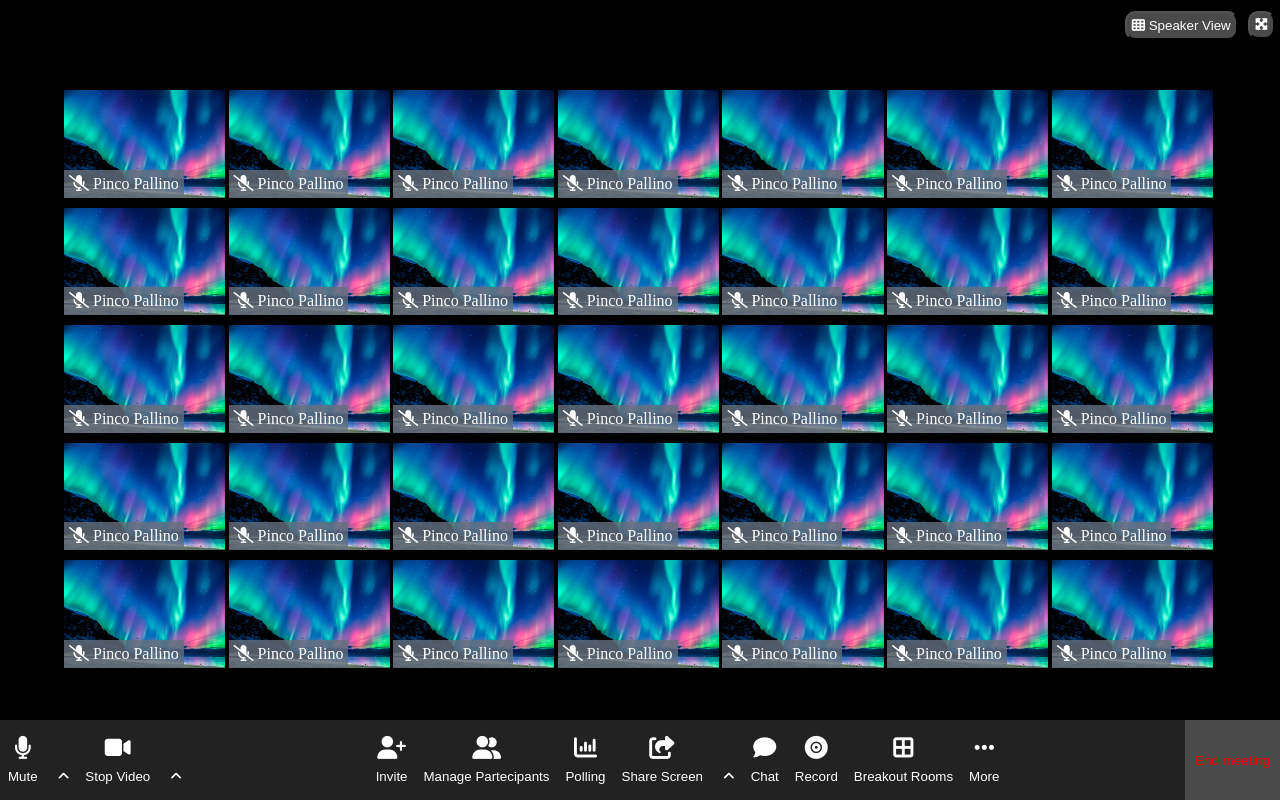
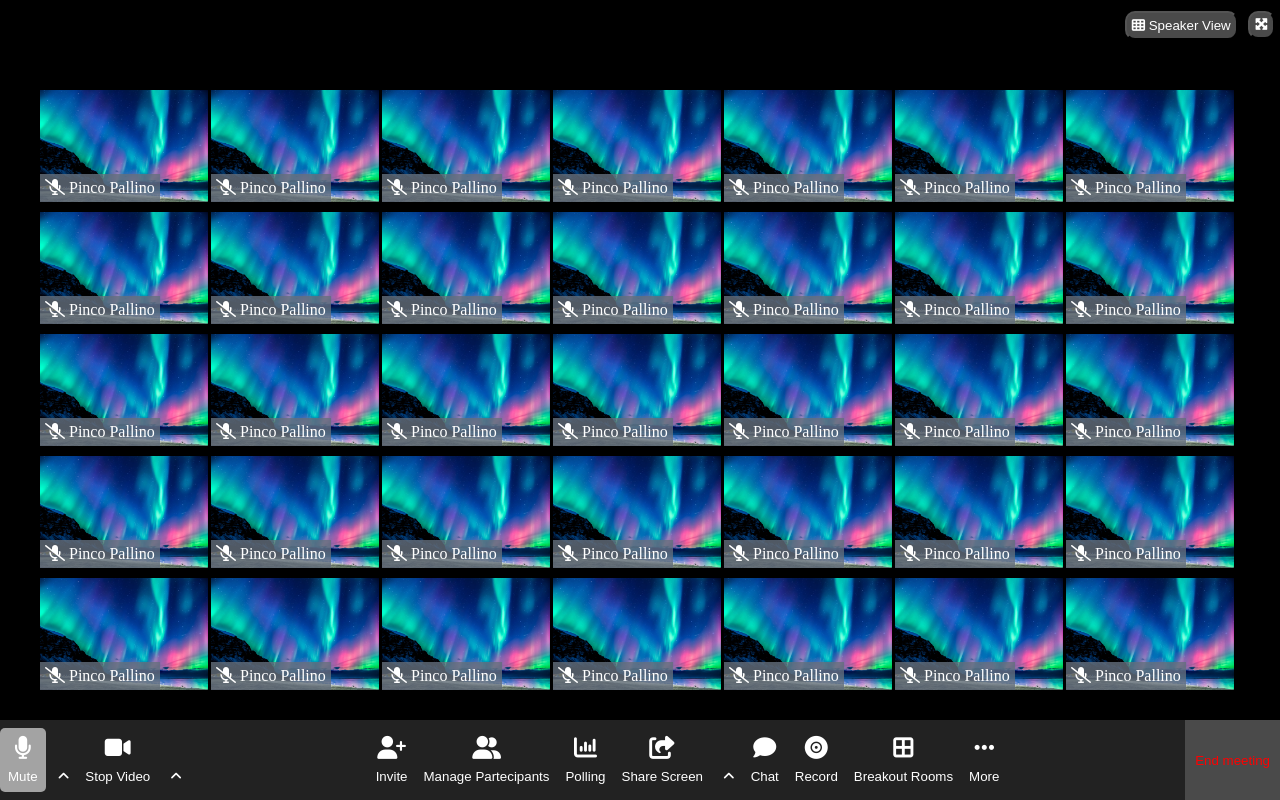
Before and after one commit to CosimoTramonte/html-css-zoom, a plain HTML site: page index.html in a window 1280 px wide. In both pictures the pointer is over the button "Mute". Drawn offline with Linux system fonts and the light colour scheme.

Commit message:
some adds after lesson

```diff
--- a/css/style.css
+++ b/css/style.css
@@ -36,11 +36,10 @@ main{
 }
 
 .container{
-    width: 90%;
+    width: 95%;
     max-width: 1200px;
     margin:  auto;
     display: flex;
-    justify-content: space-between;
     flex-wrap: wrap;
     padding-top: 40px;
 }
@@ -107,6 +106,11 @@ main{
 }
 
 .icon button:hover{
+    background-color: #a3a3a3;
+    border-radius: 5px;
+}
+
+.icon button:hover{
     cursor: pointer;
 }
 
```
